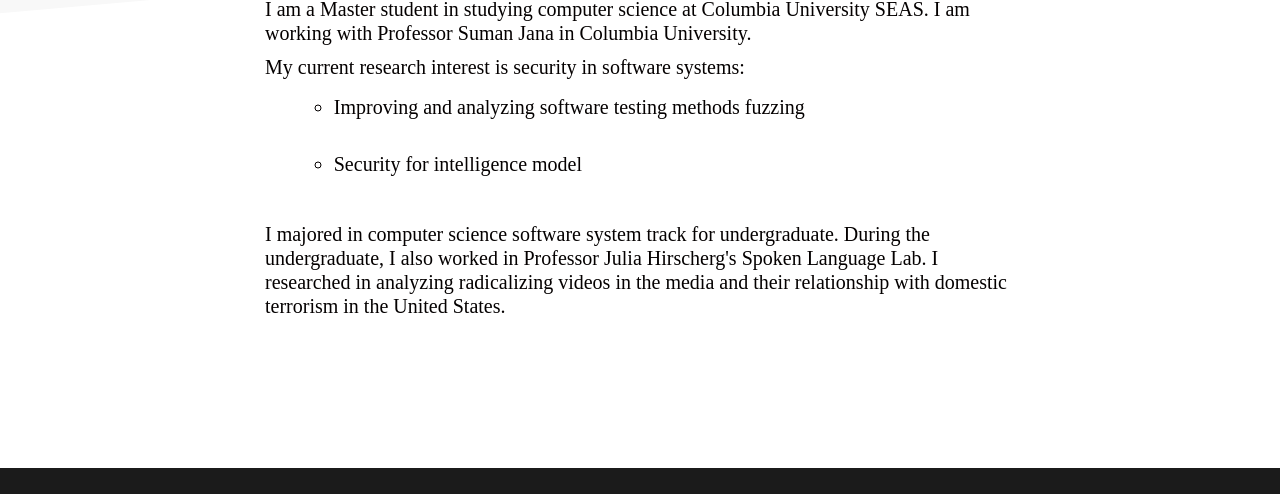
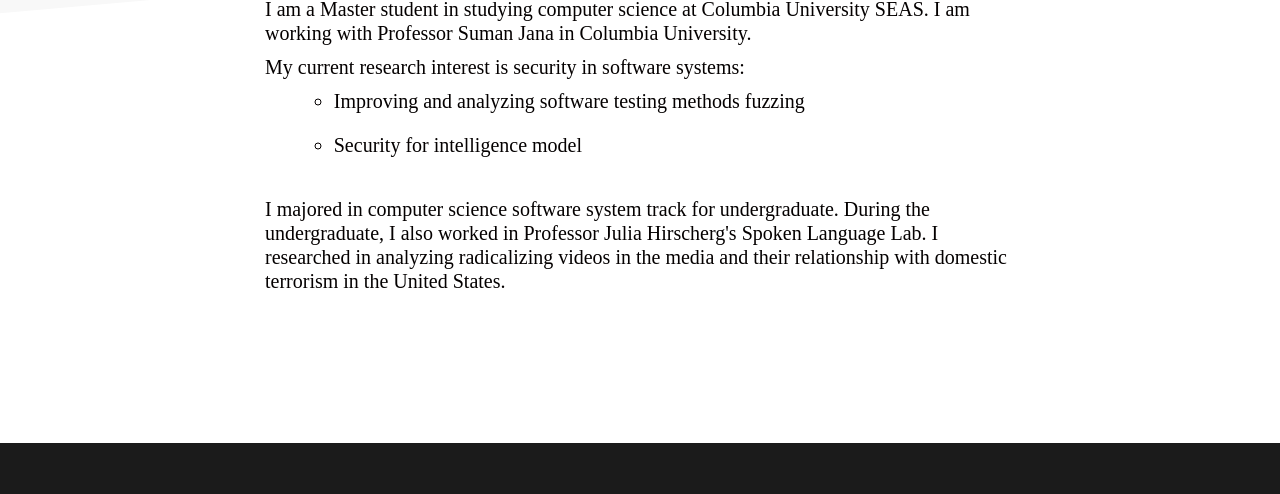
Before and after one commit to sykweon/sykweon.github.io, a plain HTML site: page index.html in a window 1280 px wide. Shown: the part 606-1100 px from the top of the page. Drawn offline with nearby package versions, Linux system fonts and the light colour scheme.

Commit message:
line spacing

```diff
--- a/style.css
+++ b/style.css
@@ -337,8 +337,8 @@ button {
     text-align: left;
     color: #040000;
     margin-left: 0px;
-    margin-left: 0px;
     padding-bottom: 20px;
+    line-height: 24px;
     list-style-type: circle !important;
 }
 
```
Also changed, not shown: projects.html (+1 -1 lines).
